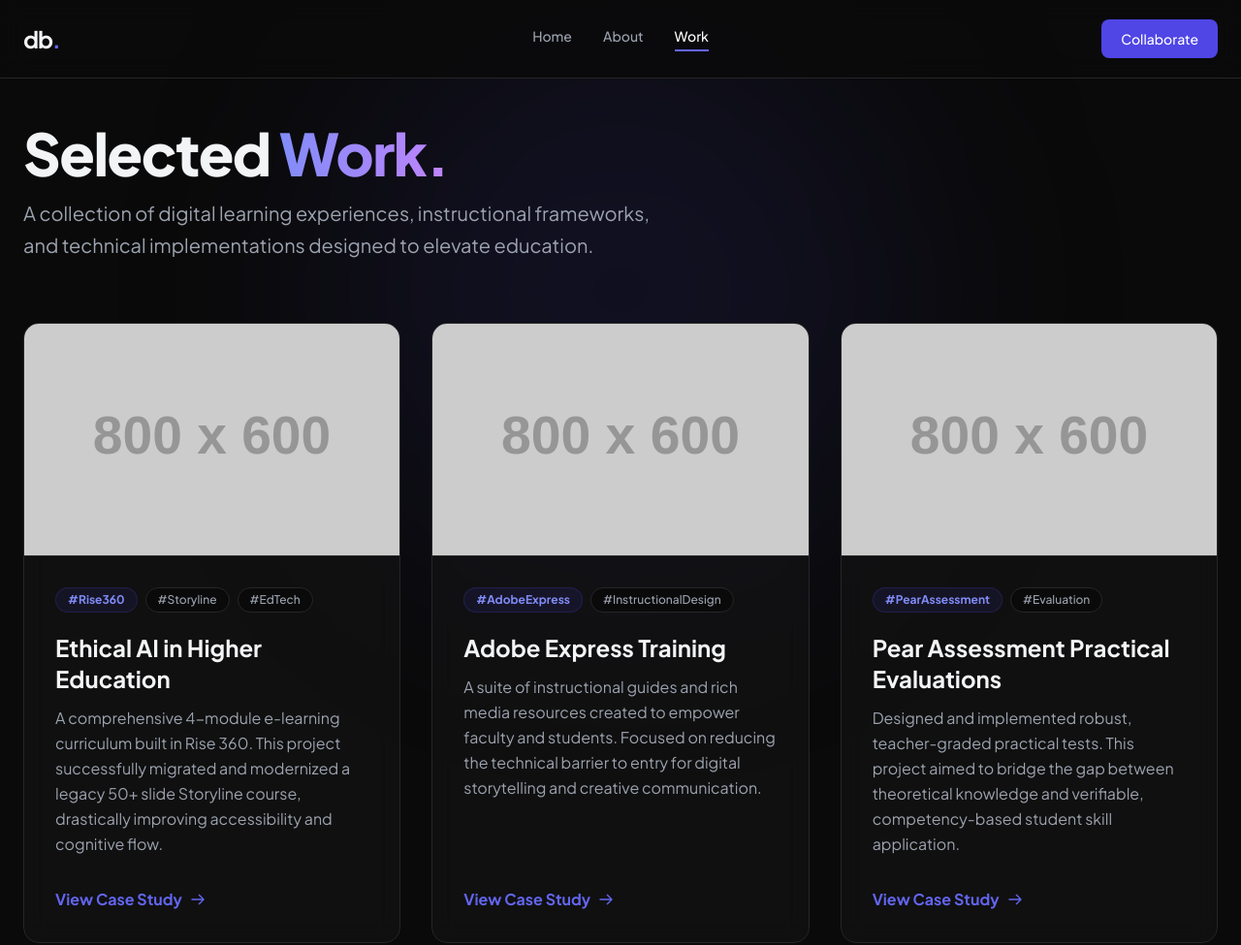
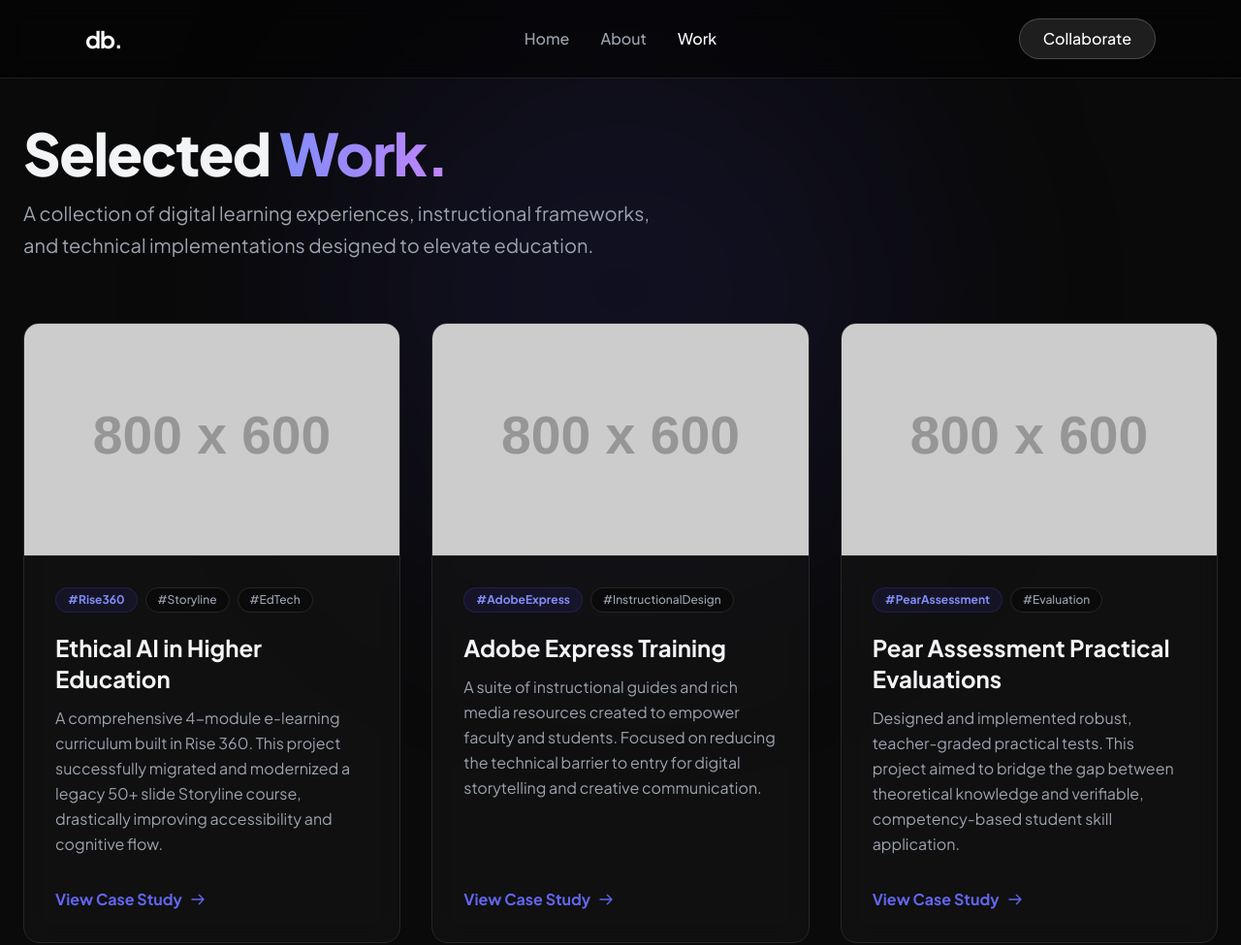
Before and after one commit to dwbarsotti/dwbarsotti.github.io, a plain HTML site: page work.html in a window 1280 px wide. Shown: the top 975 px of the page at 97% size. Drawn offline with nearby package versions, Linux system fonts and the light colour scheme; placeholder pictures from the web are drawn by us.

Commit message:
Update work.html

```diff
--- a/work.html
+++ b/work.html
@@ -48,36 +48,33 @@
             color: #f3f4f6;
         }
     </style>
-</head>
-<body class="font-sans antialiased selection:bg-accent-500 selection:text-white flex flex-col min-h-screen">
 
-    <!-- Navigation -->
-    <header class="fixed w-full top-0 z-50 bg-dark-bg/80 backdrop-blur-md border-b border-dark-border">
-        <div class="max-w-7xl mx-auto px-6 py-5 flex items-center">
 
-            <!-- Left: Logo -->
-            <div class="flex-1 flex justify-start">
-                <a href="index.html" class="text-2xl font-bold tracking-tighter hover:text-accent-400 transition-colors">
-                    db<span class="text-accent-500">.</span>
-                </a>
-            </div>
+    <!-- UNIFIED NAVIGATION HEADER -->
 
-            <!-- Center: Navigation -->
-            <nav class="hidden md:flex flex-1 justify-center gap-8 text-sm font-medium">
-                <a href="index.html" class="text-gray-400 hover:text-white transition-colors">Home</a>
-                <a href="about.html" class="text-gray-400 hover:text-white transition-colors">About</a>
-                <a href="work.html" class="text-white border-b-2 border-accent-500 pb-1">Work</a>
-            </nav>
+    <header class="fixed w-full top-0 z-50 bg-black/50 backdrop-blur-md border-b border-white/10">
+    <div class="max-w-6xl mx-auto px-6 h-20 flex items-center justify-between">
 
-            <!-- Right: CTA Button -->
-            <div class="flex-1 flex justify-end">
-                <a href="index.html#contact" class="hidden md:inline-flex items-center justify-center px-5 py-2.5 text-sm font-medium text-white bg-accent-600 rounded-lg hover:bg-accent-500 transition-colors">
-                    Collaborate
-                </a>
-            </div>
+        <!-- Left Side: Logo (flex-1 keeps it mathematically balanced) -->
+        <div class="flex-1">
+            <a href="index.html" class="text-2xl font-bold tracking-tighter text-white">db.</a>
+        </div>
 
+        <!-- Center: Navigation Links -->
+        <div class="flex gap-8">
+            <a href="index.html" class="text-gray-400 hover:text-white font-medium transition-colors">Home</a>
+            <a href="about.html" class="text-gray-400 hover:text-white font-medium transition-colors">About</a>
+            <a href="work.html" class="text-white font-medium transition-colors">Work</a>
         </div>
-    </header>
+
+        <!-- Right Side: Button (flex-1 keeps it mathematically balanced) -->
+        <div class="flex-1 flex justify-end">
+            <a href="index.html#contact" class="px-6 py-2 rounded-full bg-white/10 hover:bg-white/20 text-white font-medium border border-white/20 transition-all">Collaborate</a>
+        </div>
+
+    </div>
+</header>
+
 
     <main class="flex-grow pt-32 pb-24 relative overflow-hidden">
 
```
